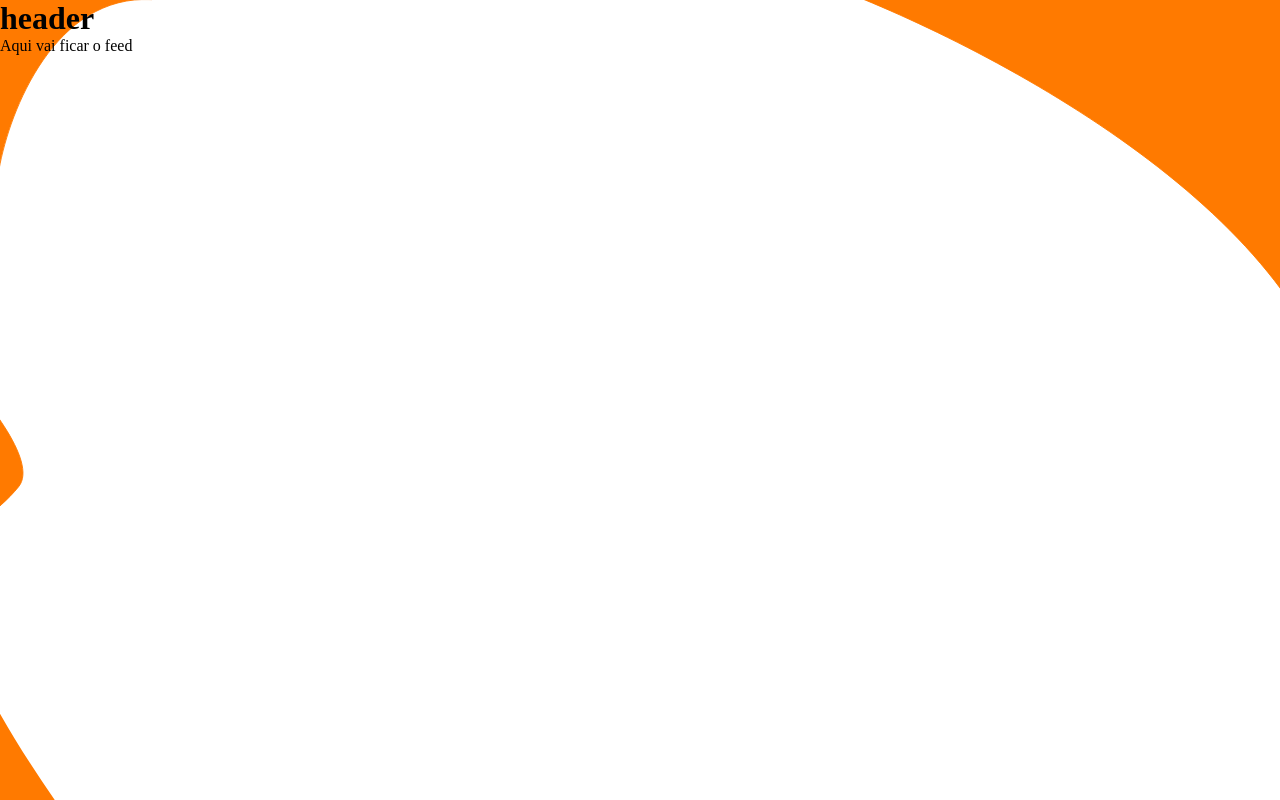
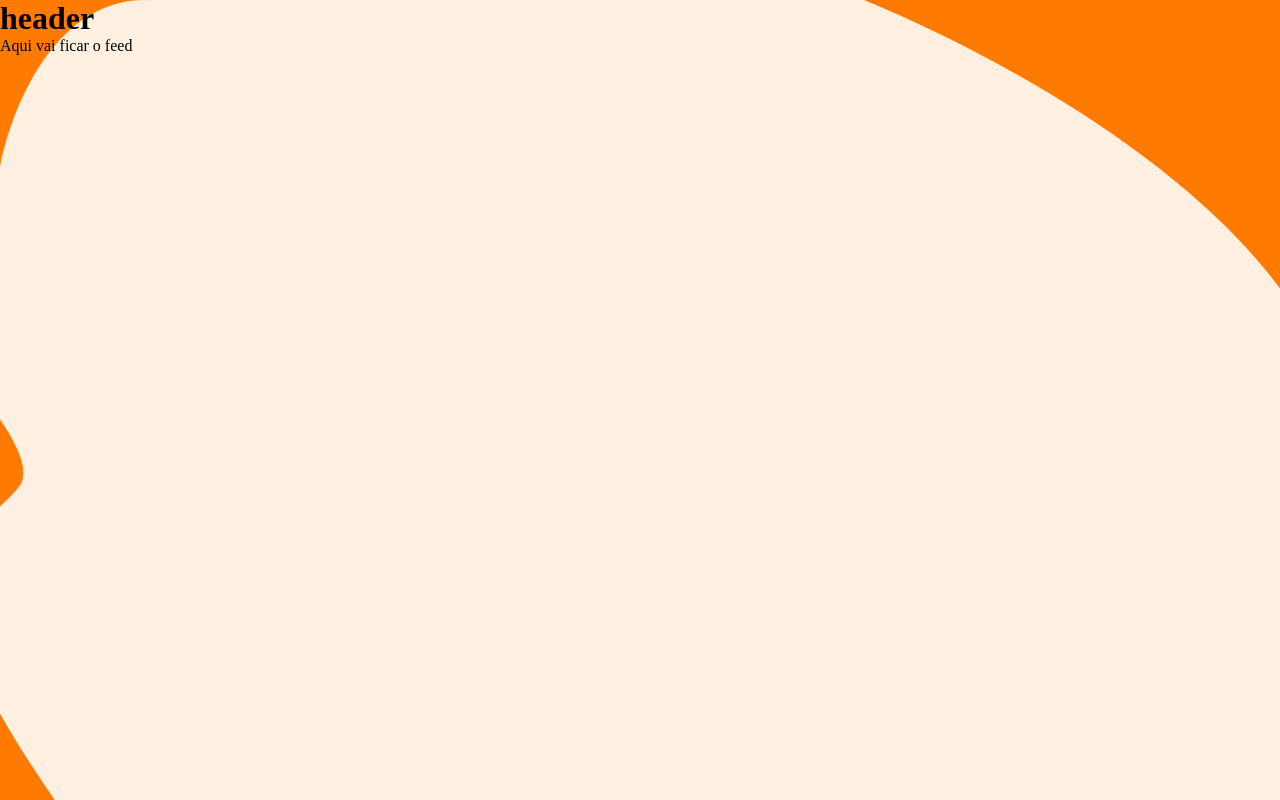
Before and after one commit to gbryan6/bairs-web, a React (Create React App) app in the folder frontend/: page / in a window 1280 px wide. Built offline with nearby package versions, Linux system fonts and the light colour scheme.

Commit message:
fix: directory org

```diff
--- a/frontend/src/App.js
+++ b/frontend/src/App.js
@@ -1,5 +1,5 @@
 import React from 'react';
-import Home from './pages/home';
+import Home from './pages/home.js';
 
 
 
--- a/frontend/src/index.css
+++ /dev/null
@@ -1,5 +0,0 @@
-body{
-    background-image: url('./images/Bakground.svg');
-    background-repeat: no-repeat;
-    background-size: cover;
-}
--- a/frontend/src/index.js
+++ b/frontend/src/index.js
@@ -1,6 +1,6 @@
 import React from 'react';
 import ReactDOM from 'react-dom';
-import './index.css';
+import './styles/global.css';
 import App from './App';
 import reportWebVitals from './reportWebVitals';
 
--- a/frontend/src/pages/home/index.js
+++ b/frontend/src/pages/home.js
@@ -1,7 +1,8 @@
 import React from 'react';
 
-import './index.css';
-import Header from './components/header';
+import '../styles/pages/home.css';
+
+import Header from '../components/header';
 
 function Home() {
     return(
--- /dev/null
+++ b/frontend/src/styles/global.css
@@ -0,0 +1,11 @@
+body{
+    background-color: var(--color-secondary);
+    background-image: url('../images/Bakground.svg');
+    background-repeat: no-repeat;
+    background-size: 100vw;
+    --color-primary: #FF7A00;
+    --color-secondary: #FFF0E1;
+    --color-button: #3545DF;
+    --color-button-hover: #5D6CFD;
+    --color-text: #472B00;
+}
```
Also changed, not shown: frontend/src/components/header.js (renamed from frontend/src/pages/home/components/header.js), frontend/src/styles/pages/home.css (renamed from frontend/src/pages/home/index.css).
